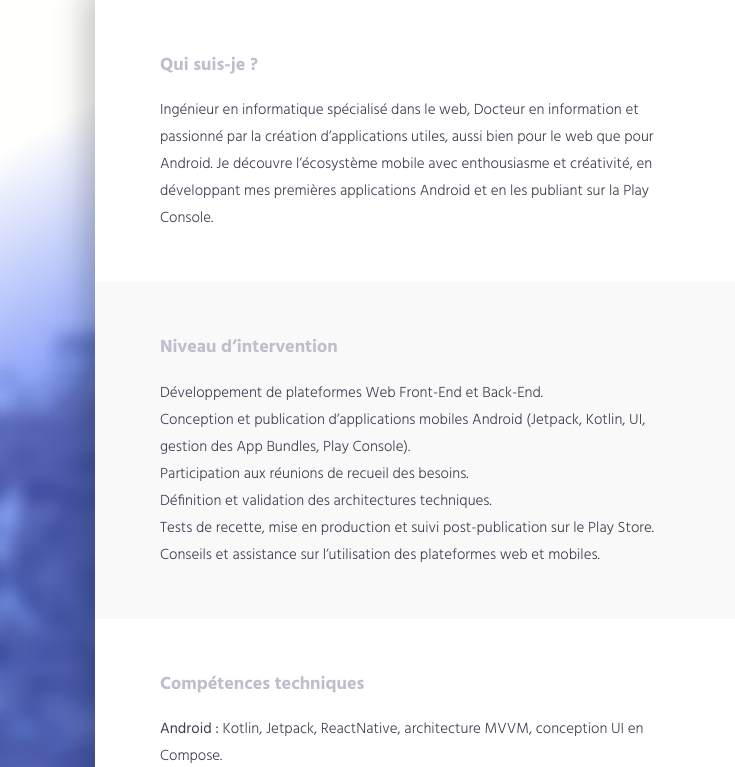
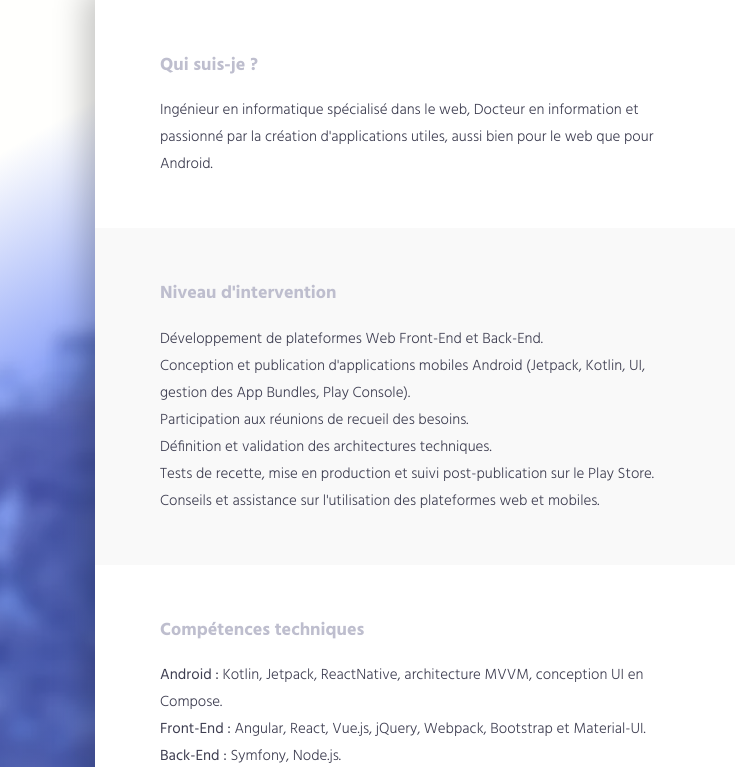
Before and after one commit to abdelali-touil/about, a plain HTML site: page index.html in a window 1280 px wide. Shown: the top 767 px of the page, 545-1280 px from the left. Drawn offline with nearby package versions, Linux system fonts and the light colour scheme.

Commit message:
correction de la présentation

```diff
--- a/index.html
+++ b/index.html
@@ -48,7 +48,7 @@
                             </div>
                             <div class="row">
                                 <div class="col-md-12">
-                                    Ingénieur en informatique spécialisé dans le web, Docteur en information et passionné par la création d’applications utiles, aussi bien pour le web que pour Android. Je découvre l’écosystème mobile avec enthousiasme et créativité, en développant mes premières applications Android et en les publiant sur la Play Console.
+                                    Ingénieur en informatique spécialisé dans le web, Docteur en information et passionné par la création d'applications utiles, aussi bien pour le web que pour Android.
                                 </div>
                             </div>
                         </div>
@@ -58,7 +58,7 @@
                             <div class="row">
                                 <div class="col-md-12">
                                     <div class="section-title">
-                                        <h2>Niveau d’intervention</h2>
+                                        <h2>Niveau d'intervention</h2>
                                     </div>
                                 </div>
                             </div>
@@ -66,11 +66,11 @@
                                 <div class="col-md-12">
                                     <ul>
                                         <li>Développement de plateformes Web Front-End et Back-End.</li>
-                                        <li>Conception et publication d’applications mobiles Android (Jetpack, Kotlin, UI, gestion des App Bundles, Play Console).</li>
+                                        <li>Conception et publication d'applications mobiles Android (Jetpack, Kotlin, UI, gestion des App Bundles, Play Console).</li>
                                         <li>Participation aux réunions de recueil des besoins.</li>
                                         <li>Définition et validation des architectures techniques.</li>
                                         <li>Tests de recette, mise en production et suivi post-publication sur le Play Store.</li>
-                                        <li>Conseils et assistance sur l’utilisation des plateformes web et mobiles.</li>
+                                        <li>Conseils et assistance sur l'utilisation des plateformes web et mobiles.</li>
                                     </ul>
                                 </div>
                             </div>
```
